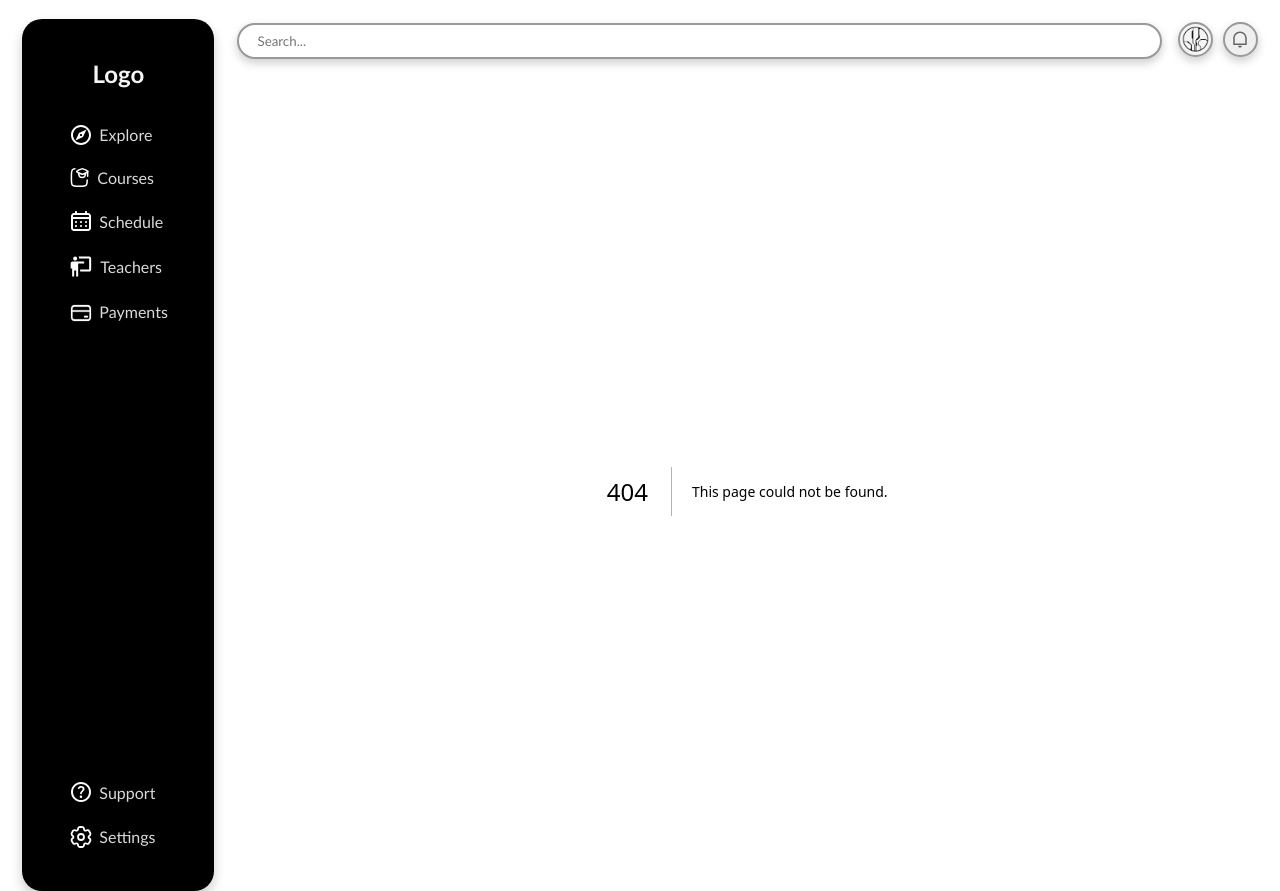
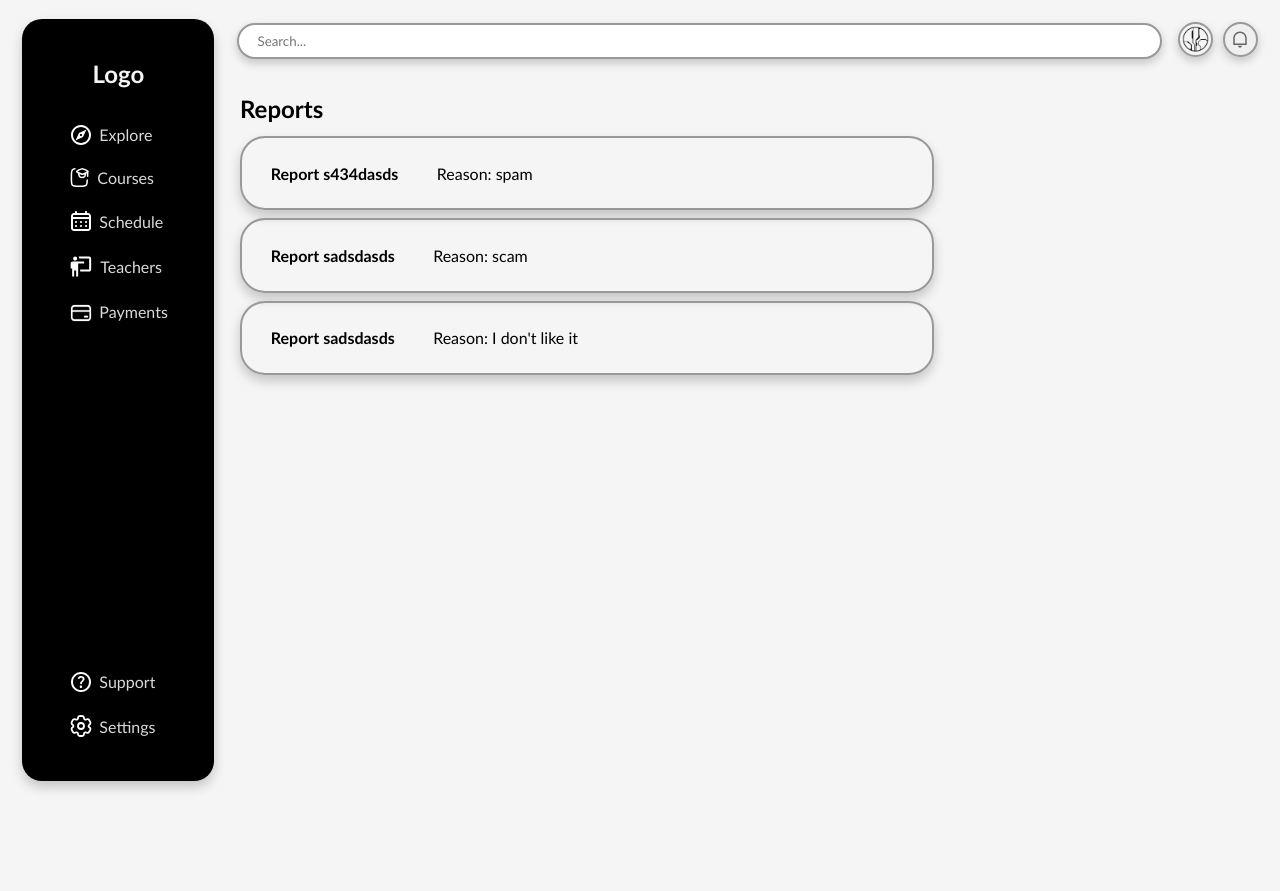
Before and after one commit to Younes-R/e-learn-platform, a Next.js app: page /moderator in a window 1280 px wide. Before the commit this address had no page. After the commit the page ends 800 px from the top, so only its background shows below. Built offline with nearby package versions, Linux system fonts and the light colour scheme.

Commit message:
created moderator page and Reports

```diff
--- /dev/null
+++ b/src/app/moderator/page.module.css
@@ -0,0 +1,5 @@
+.main {
+  display: flex;
+  flex-direction: column;
+  gap: 0.8em;
+}
--- /dev/null
+++ b/src/app/moderator/page.tsx
@@ -0,0 +1,38 @@
+import styles from "./page.module.css";
+import Reports from "@/ui/moderator.tsx/reports";
+
+export default function Page() {
+  return (
+    <main className={styles.main}>
+      <h2>Reports</h2>
+      <Reports
+        reports={[
+          {
+            reporterId: "s434dasds",
+            reportedId: "sdadsdasd",
+            reporterName: "Dr. Ali Djenadi",
+            reportedName: "a student",
+            date: new Date(2023, 4, 23),
+            reason: "spam",
+          },
+          {
+            reporterId: "sadsdasds",
+            reportedId: "sdadsdsdasdaddasd",
+            reporterName: "Dr. F. Azouaou",
+            reportedName: "a student",
+            date: new Date(2022, 2, 30),
+            reason: "scam",
+          },
+          {
+            reporterId: "sadsdasds",
+            reportedId: "sdad342342sdasd",
+            reporterName: "Dr. L. Chelouah",
+            reportedName: "a student",
+            date: new Date(2024, 4, 23),
+            reason: "I don't like it",
+          },
+        ]}
+      />
+    </main>
+  );
+}
--- /dev/null
+++ b/src/ui/moderator.tsx/reports.module.css
@@ -0,0 +1,96 @@
+.reports {
+  display: grid;
+  grid-template-columns: 7fr 3fr;
+  grid-template-rows: 1fr;
+  gap: 1.4em;
+  /* width: 80%; */
+}
+
+.first-section {
+  /* border: 1px solid red; */
+}
+
+.first-section__reports-list {
+  display: flex;
+  flex-direction: column;
+  justify-content: center;
+  align-items: flex-start;
+  gap: 0.5em;
+}
+
+.first-section__reports-list__item {
+  width: 100%;
+  border: 2px solid #999;
+  border-radius: 25px;
+  padding: 1.6em 1.8em;
+  box-shadow: 0 6px 12px rgba(0, 0, 0, 0.2);
+  display: flex;
+  flex-direction: row;
+  justify-content: flex-start;
+  align-items: center;
+  gap: 2.4em;
+}
+
+.second-section {
+  /* border: 1px solid red; */
+}
+
+.report-info {
+  width: fit-content;
+  border: 2px solid #999;
+  border-radius: 25px;
+  padding: 1.6em 1.8em;
+  box-shadow: 0 6px 12px rgba(0, 0, 0, 0.2);
+  display: flex;
+  flex-direction: column;
+  justify-content: space-between;
+  align-items: flex-start;
+  gap: 1em;
+}
+
+.report-info__header {
+  width: 100%;
+}
+
+.report-info__info-list {
+  width: 100%;
+  display: flex;
+  flex-direction: column;
+  justify-content: space-between;
+  align-items: flex-start;
+  gap: 0.2em;
+  margin-bottom: 0.4em;
+}
+
+.report-info__actions {
+  width: 100%;
+  /* border: 1px solid red; */
+  display: flex;
+  flex-direction: column;
+  justify-content: center;
+  align-items: flex-start;
+  gap: 0.5em;
+}
+
+.report-info__actions button {
+  font-family: inherit;
+  background-color: whitesmoke;
+  font-weight: bold;
+  padding: 1em 2em;
+  border: 2px solid #999;
+  border-radius: 25px;
+  box-shadow: 0 6px 12px rgba(0, 0, 0, 0.2);
+  text-wrap: nowrap;
+}
+
+.report-info__actions__ignore {
+  /* width: 100%; */
+}
+
+.report-info__actions__suspend {
+  color: #d01010;
+}
+
+.appear {
+  border-color: #26a5ea;
+}
--- /dev/null
+++ b/src/ui/moderator.tsx/reports.tsx
@@ -0,0 +1,70 @@
+"use client";
+
+import styles from "./reports.module.css";
+import { Report } from "@/database/definitions";
+import { useState } from "react";
+
+export default function Reports(props: { reports: Array<Report> }) {
+  const [selectedReport, setSelectedReport] = useState<Report | null>(null);
+
+  const handleClick = (report: Report) => {
+    if (!selectedReport) {
+      setSelectedReport(report);
+    } else {
+      if (
+        selectedReport.reporterId === report.reporterId &&
+        selectedReport.reportedId === report.reportedId &&
+        selectedReport.date === report.date
+      ) {
+        setSelectedReport(null);
+      } else {
+        setSelectedReport(report);
+      }
+    }
+  };
+
+  return (
+    <div className={styles["reports"]}>
+      <section className={styles["first-section"]}>
+        <ul className={styles["first-section__reports-list"]}>
+          {props.reports.map((report) => (
+            <li
+              className={`${styles["first-section__reports-list__item"]}  ${
+                selectedReport &&
+                selectedReport.reporterId === report.reporterId &&
+                selectedReport.reportedId === report.reportedId &&
+                selectedReport.date === report.date
+                  ? styles["appear"]
+                  : ""
+              } `}
+              key={report.reportedId + report.reportedId}
+              onClick={() => {
+                handleClick(report);
+              }}
+            >
+              <h4>{`Report ${report.reporterId}`} </h4>
+              <p>{`Reason: ${report.reason}`}</p>
+            </li>
+          ))}
+        </ul>
+      </section>
+      {selectedReport ? (
+        <section className={styles["second-section"]}>
+          <div className={styles["report-info"]}>
+            <h3 className={styles["report-info__header"]}>{`Report ${selectedReport.reporterId}`} </h3>
+            <ul className={styles["report-info__info-list"]}>
+              <li>{`Reporter: ${selectedReport.reporterName}`}</li>
+              <li>{`Reported: ${selectedReport.reportedName}`}</li>
+              <li>{`Date: ${selectedReport.date.toDateString()}`}</li>
+              <li>{`Reason: ${selectedReport.reason}`}</li>
+            </ul>
+            <div className={styles["report-info__actions"]}>
+              <button className={styles["report-info__actions__ignore"]}>Ignore</button>
+              <button className={styles["report-info__actions__suspend"]}>Suspend Account</button>
+            </div>
+          </div>
+        </section>
+      ) : null}
+    </div>
+  );
+}
```
Also changed, not shown: src/database/definitions.ts (+9 -0 lines).
